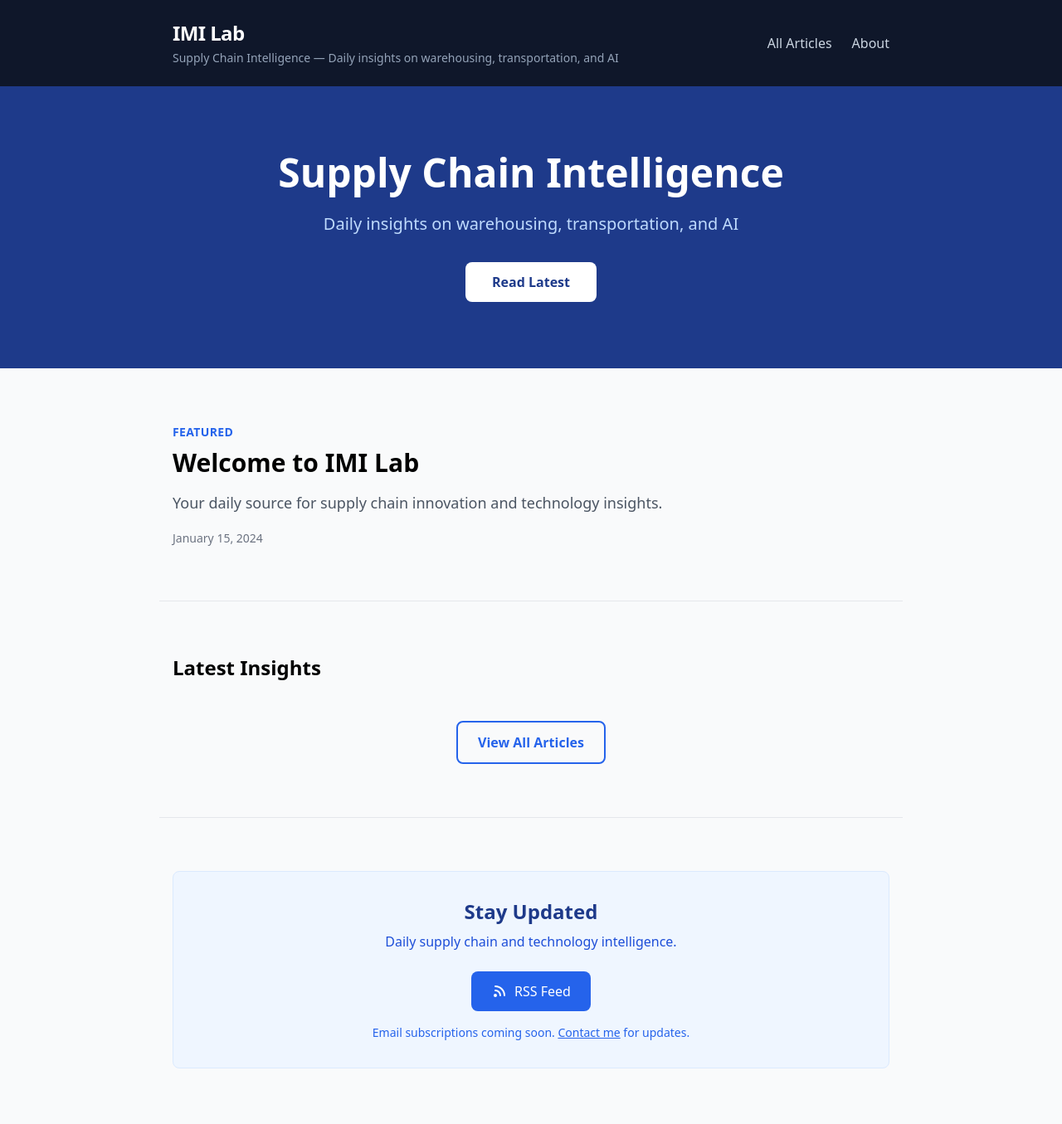
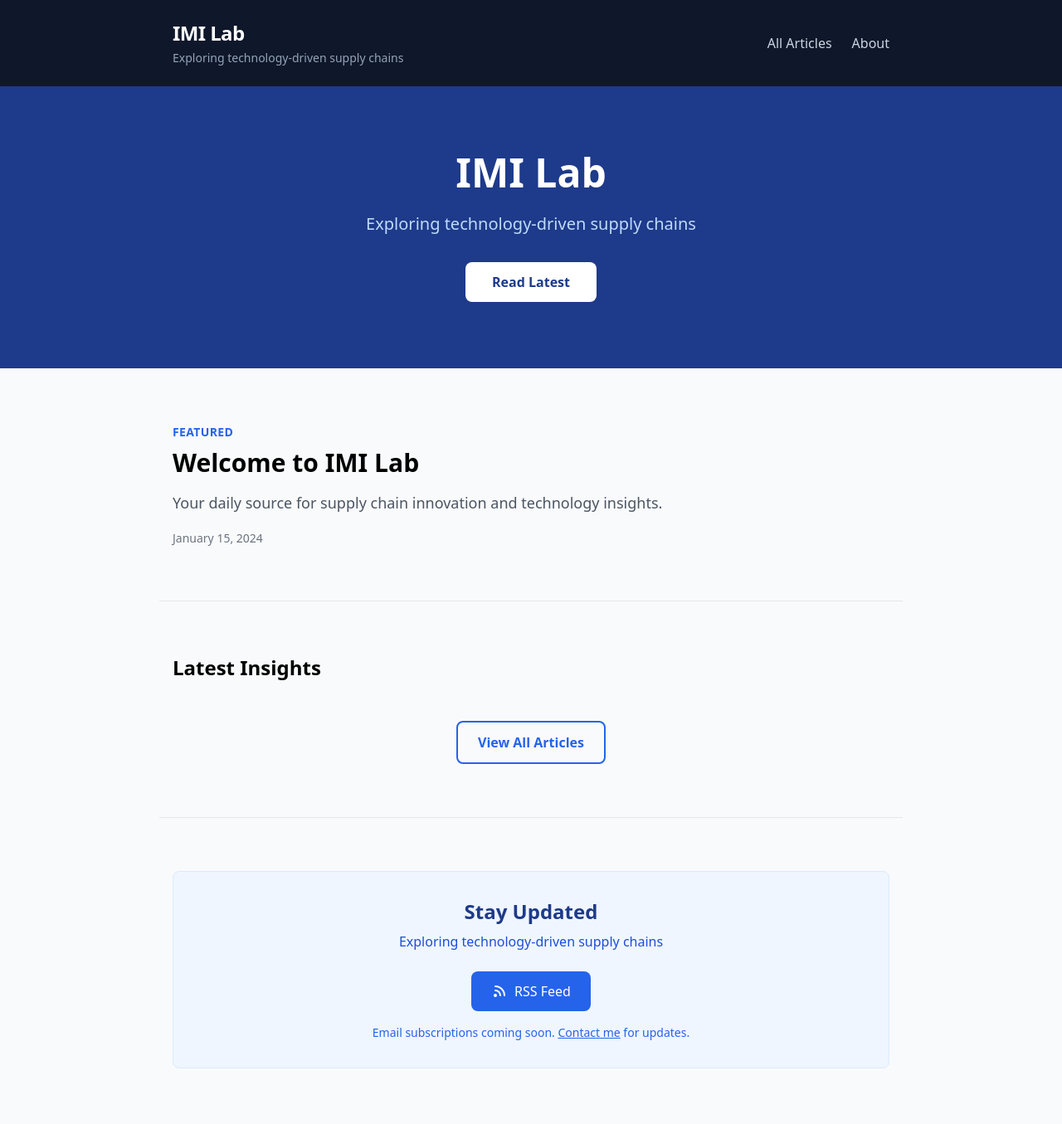
Before and after one commit to venkataramanik/imi-lab, an Astro site: page / in a window 1280 px wide. Shown: the top 1355 px of the page at 83% size. Built offline with nearby package versions, Linux system fonts and the light colour scheme; Astro itself is replaced by a stand-in of ours.

Commit message:
Update index.astro

```diff
--- a/src/pages/index.astro
+++ b/src/pages/index.astro
@@ -12,7 +12,7 @@ const recent = sorted.filter(p => p !== featured).slice(0, 5);
 <head>
   <meta charset="UTF-8" />
   <meta name="viewport" content="width=device-width, initial-scale=1.0" />
-  <title>IMI Lab | Supply Chain Intelligence</title>
+  <title>IMI Lab | Exploring technology-driven supply chains</title>
   <meta name="description" content="Daily insights on warehousing, transportation, procurement, and AI for supply chain professionals." />
 </head>
 <body class="bg-gray-50 font-sans">
@@ -20,7 +20,7 @@ const recent = sorted.filter(p => p !== featured).slice(0, 5);
     <nav class="max-w-4xl mx-auto px-4 py-6 flex justify-between items-center">
       <div>
         <a href="/" class="text-2xl font-bold tracking-tight">IMI Lab</a>
-        <p class="text-slate-400 text-sm mt-1">Supply Chain Intelligence — Daily insights on warehousing, transportation, and AI</p>
+        <p class="text-slate-400 text-sm mt-1">Exploring technology-driven supply chains</p>
       </div>
       <div class="flex gap-6">
         <a href="/blog" class="text-slate-300 hover:text-white font-medium">All Articles</a>
@@ -32,8 +32,8 @@ const recent = sorted.filter(p => p !== featured).slice(0, 5);
   <main>
     <section class="bg-blue-900 text-white py-20">
       <div class="max-w-4xl mx-auto px-4 text-center">
-        <h1 class="text-5xl font-bold mb-6">Supply Chain Intelligence</h1>
-        <p class="text-xl text-blue-200 mb-8">Daily insights on warehousing, transportation, and AI</p>
+        <h1 class="text-5xl font-bold mb-6">IMI Lab</h1>
+        <p class="text-xl text-blue-200 mb-8">Exploring technology-driven supply chains</p>
         <a href="/blog" class="inline-block px-8 py-3 bg-white text-blue-900 font-semibold rounded-lg hover:bg-gray-100">Read Latest</a>
       </div>
     </section>
@@ -78,7 +78,7 @@ const recent = sorted.filter(p => p !== featured).slice(0, 5);
     <section class="max-w-4xl mx-auto px-4 py-16 border-t">
       <div class="bg-blue-50 border border-blue-100 rounded-lg p-8 text-center">
         <h2 class="text-2xl font-bold text-blue-900 mb-2">Stay Updated</h2>
-        <p class="text-blue-700 mb-6">Daily supply chain and technology intelligence.</p>
+        <p class="text-blue-700 mb-6">Exploring technology-driven supply chains</p>
 
         <div class="flex flex-col sm:flex-row gap-4 justify-center items-center">
           <a href="/rss.xml"
```
